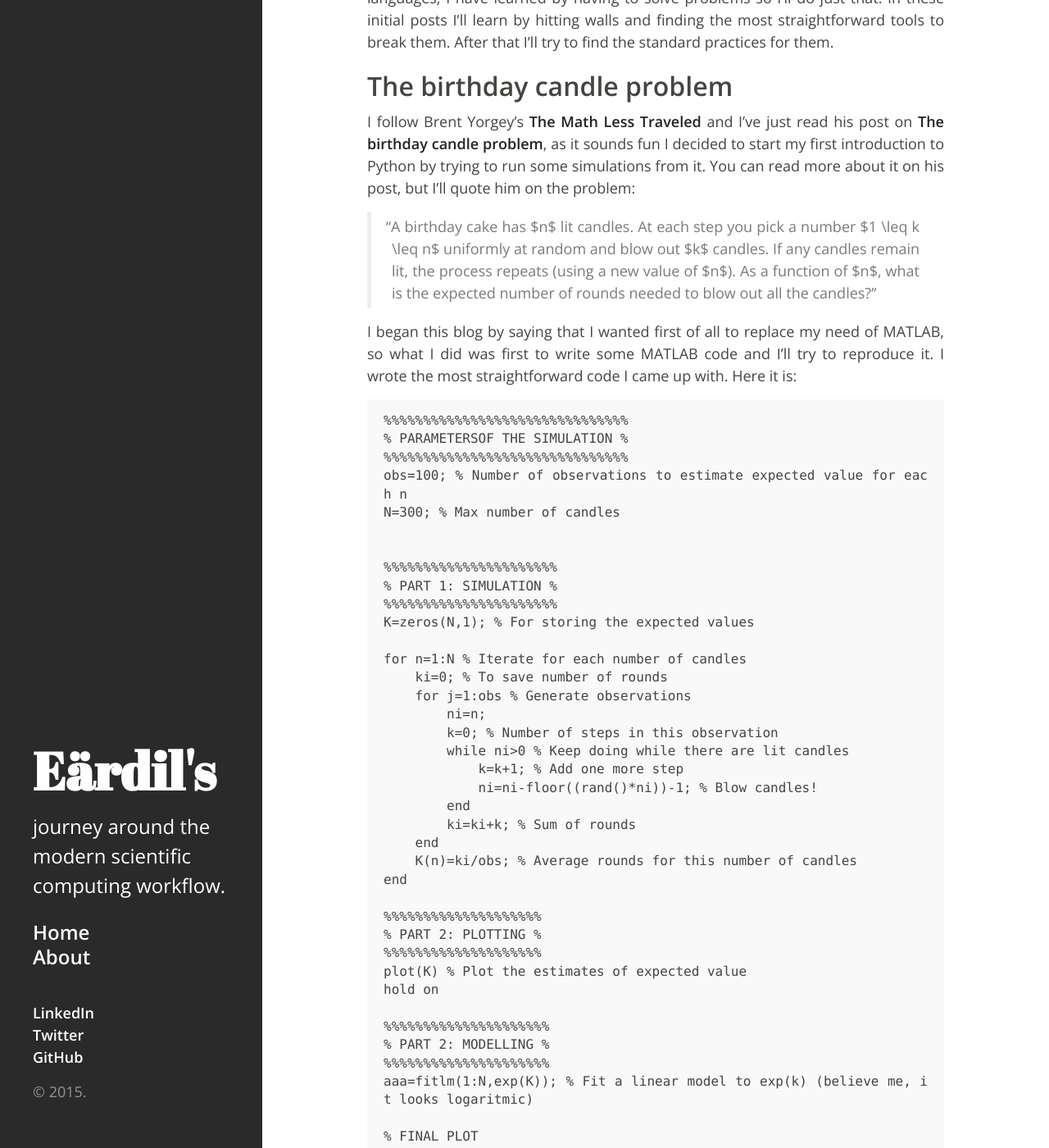
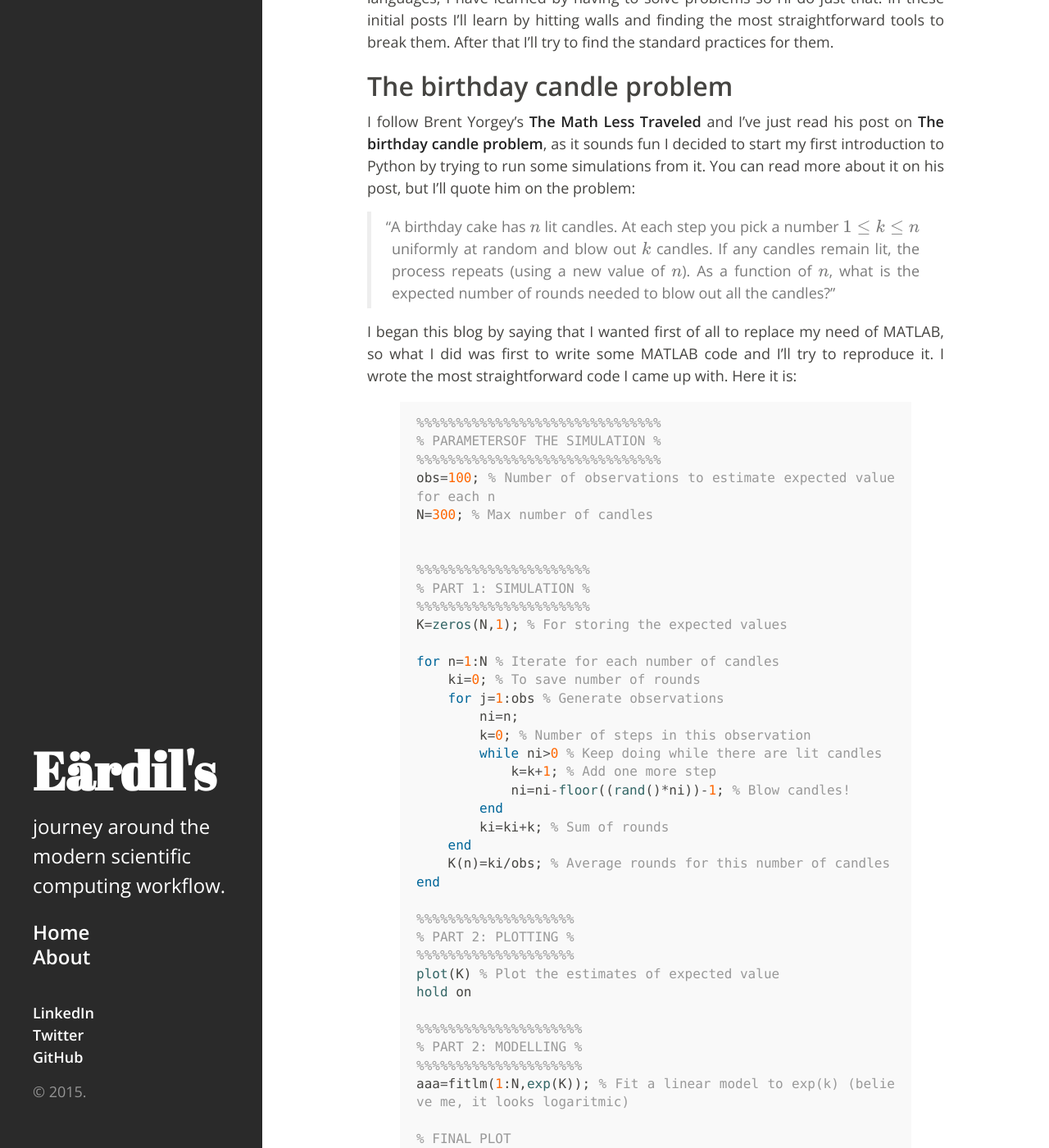
Before and after one commit to eardil/eardil.github.io, a Jekyll site: the page built from _posts/2015-08-19-first-crawl.md, in a window 1280 px wide and 1400 px high, scrolled down 244 px. Shown: the whole window at 82% size. Built offline with Jekyll 4.4.1, drawn with Linux system fonts in a browser that asks for light colours; formulas are drawn with MathJax 3; some of the changed text lies outside the part shown.

Commit message:
Formato código matlab

````diff
--- a/_posts/2015-08-19-first-crawl.md
+++ b/_posts/2015-08-19-first-crawl.md
@@ -11,11 +11,11 @@ I've never liked learning languages (programming or otherwise). The way I learne
 ## The birthday candle problem
 I follow Brent Yorgey's [The Math Less Traveled](http://mathlesstraveled.com/) and I've just read his post on [The birthday candle problem](http://mathlesstraveled.com/2015/08/07/the-birthday-candle-problem/), as it sounds fun I decided to start my first introduction to Python by trying to run some simulations from it. You can read more about it on his post, but I'll quote him on the problem:
 
->A birthday cake has $n$ lit candles. At each step you pick a number $1 \leq k \leq n$ uniformly at random and blow out $k$ candles. If any candles remain lit, the process repeats (using a new value of $n$). As a function of $n$, what is the expected number of rounds needed to blow out all the candles?
+>A birthday cake has $$n$$ lit candles. At each step you pick a number $$1 \leq k \leq n$$ uniformly at random and blow out $$k$$ candles. If any candles remain lit, the process repeats (using a new value of $$n$$). As a function of $$n$$, what is the expected number of rounds needed to blow out all the candles?
 
 I began this blog by saying that I wanted first of all to replace my need of MATLAB, so what I did was first to write some MATLAB code and I'll try to reproduce it. I wrote the most straightforward code I came up with. Here it is:
 
-``` Matlab
+{% highlight matlab %}
 %%%%%%%%%%%%%%%%%%%%%%%%%%%%%%%
 % PARAMETERSOF THE SIMULATION %
 %%%%%%%%%%%%%%%%%%%%%%%%%%%%%%%
@@ -57,7 +57,7 @@ aaa=fitlm(1:N,exp(K)); % Fit a linear model to exp(k) (believe me, it looks loga
 plot(1:N,log(aaa.Fitted)) % Fit fitted values (believe me, it looks great)
 xlabel('n')
 ylabel('Average rounds')
-```
+{% endhighlight %}
 
 I put it for reference for those who would like to run it. Now the quest to find everything I need begins.
 
@@ -69,7 +69,7 @@ It seems that if I want to do numeric stuff I need to load a certain library cal
     ##################
 
 ### Random numbers
-If I want to blow out candles I need some random numbers. Inside numpy, there's this thing called `random` that has a function called `random_integers` that can generate some sequence of random numbers exactly how I need: given some $n$ generate a number between $1$ and $n$. I'll work with $n=10$.
+If I want to blow out candles I need some random numbers. Inside numpy, there's this thing called `random` that has a function called `random_integers` that can generate some sequence of random numbers exactly how I need: given some $$n$$ generate a number between $$1$$ and $$n$$. I'll work with $$n=10$$.
 
 
     ##################
@@ -112,7 +112,7 @@ Anyway now I have some random numbers and need a `while` loop to keep blowing ou
     Round 4: From 1 candles, I blow out 1.
 
 
-Now lets make $M$ simulations to get an estimate of the expected value via the mean. Here, `range(min,max)` generates a sequence of numbers $min, min+1,\dots,max-1$
+Now lets make $$M$$ simulations to get an estimate of the expected value via the mean. Here, `range(min,max)` generates a sequence of numbers $$min, min+1,\dots,max-1$$
 
 
     ##################
@@ -136,7 +136,7 @@ Now lets make $M$ simulations to get an estimate of the expected value via the m
 
 
 ### Functions
-Now I'll define it as a function to call it easily by the number of initial candles $n$ and the number of simulations $M$.
+Now I'll define it as a function to call it easily by the number of initial candles $$n$$ and the number of simulations $$M$$.
 
 
     ##################
@@ -161,7 +161,7 @@ Now I'll define it as a function to call it easily by the number of initial cand
     With 10 candles and a sample size of 4, I needed 4.0 average rounds.
 
 
-With this I can easily make simulations for lots of values of $n$. Let's try for $n=1,2,\dots,10$ with a sample size of $M=1000$.
+With this I can easily make simulations for lots of values of $$n$$. Let's try for $$n=1,2,\dots,10$$ with a sample size of $$M=1000$$.
 
 
     ##################
````
